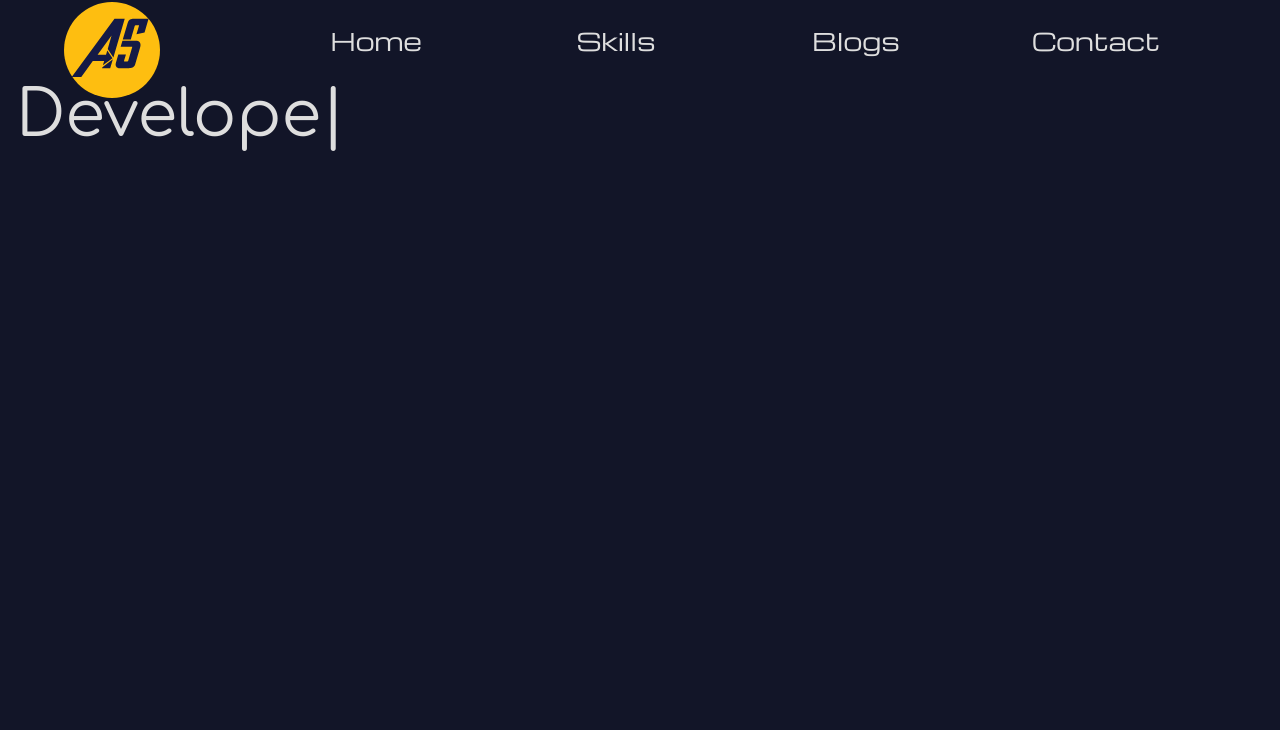
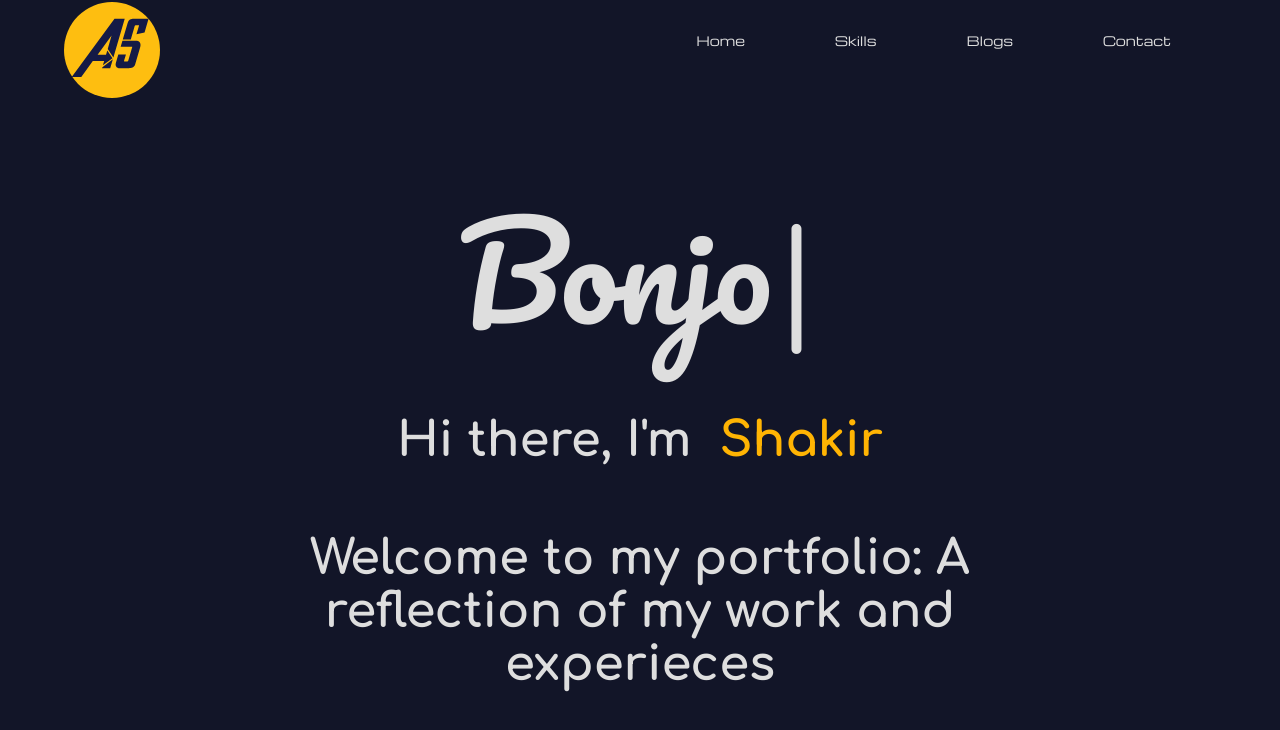
Before and after one commit to Mys7erio/ali.viation, a React (Vite) app: page / in a window 1280 px wide. Shown: the top 730 px of the page. Built offline with nearby package versions, Linux system fonts and the light colour scheme.

Commit message:
Completed Home Page And Made Changes To Navbar

```diff
--- a/src/Home.jsx
+++ /dev/null
@@ -1,18 +0,0 @@
-import TypeWriter from "./TypeWriter"
-import { useState } from "react"
-
-export default function Home() {
-    const roles = [
-        'Designer',
-        'Developer',
-        'Pythonista',
-        'Tech Enthusiast',
-        'CyberSec Enthusiast'
-    ]
-
-    return(
-        <div className="page">
-            <TypeWriter words={roles} />
-        </div>
-    )
-}
--- a/src/Navbar.jsx
+++ /dev/null
@@ -1,47 +0,0 @@
-import './assets/styles/navbar.css'
-import logo from './assets/aliviation.svg'
-import {Link} from 'react-router-dom'
-import { useNavigate } from 'react-router-dom'
-
-
-export default function Navbar() {
-    const h = {color: "white", marginRight: "auto"}
-    return(
-        <nav>
-            {/* <h1 style={h}> Hello world once again</h1> */}
-            <a href="/" className='nav-logo'>
-                <NavLogo height="96" width="96"/>
-            </a>
-            <NavItem name="Home" url="/home/" />
-            <NavItem name="Skills" url="/skills/" />
-            <NavItem name="Blogs" url="/blogs/" />
-            <NavItem name="Contact" url="/contact/" />
-        </nav>
-    )
-}
-
-
-function NavItem({name, url}) {
-    const navigateTo = useNavigate()
-    const handleClick = () => {
-        navigateTo(url)
-    }
-    return(
-        <div className="nav-item" onClick={handleClick}>
-            {/* <a className="nav-link" href={url}>{name}</a> */}
-            <Link className="nav-link" to={url}>{name}</Link>
-        </div>
-    )
-}
-
-
-function NavLogo({height=512, width=512}) {
-    return(
-        <img
-            src={logo}
-            height={height}
-            width={width}
-            alt="website logo"
-        />
-    )
-}
--- a/src/TypeWriter.jsx
+++ /dev/null
@@ -1,19 +0,0 @@
-import './assets/styles/typewriter.css'
-import Typewriter from 'typewriter-effect'
-
-
-export default function TypeWriter({words}) {
-    return(
-        <Typewriter
-            options={{
-                strings: words,
-                loop: true,
-                delay: 200,
-                deleteSpeed: 200,
-                autoStart: true,
-                wrapperClassName: 'typewriter-text',
-                cursorClassName: 'typewriter-cursor'
-            }}
-        />
-    )
-}
--- a/src/assets/styles/navbar.css
+++ b/src/assets/styles/navbar.css
@@ -3,6 +3,7 @@ nav {
     flex-direction: row;
     justify-content: flex-end;
     align-items: center;
+    flex-shrink: 1;
     height: 10vh;
 
     position: sticky;
@@ -20,36 +21,28 @@ nav {
 }
 
 
-.nav-item {
+.nav-link {
     display: flex;
-    flex-direction: column;
     justify-content: center;
     align-items: center;
 
-    height: 100%; /* This makes the div take all available space */
-    width: calc(1.5 * var(--xxxl)); /* Take up 1.5 times the width of xxl */
+    /* color: black;
+    background-color: var(--desiderata); */
+    color: var(--paper-white);
+    font-size: clamp(12px, 1vw, 2vw);
+    text-decoration: none;
 
-    /* background-color: var(--desiderata); */
-    border-bottom-left-radius: var(--l);
-    border-bottom-right-radius: var(--l);
-    margin-left: var(--m);
-    margin-right: var(--m);
-
-    cursor: pointer; /* This makes anything look clickable, haha */
-}
-.nav-item:hover {
-    background-color: var(--desiderata);
-    color: black;
-}
-.nav-item:hover > .nav-link {
-    color:black;
+    height: 100%;
+    padding-left: 2.5vw;
+    padding-right: 2.5vw;
+    margin-left: 1vw;
+    margin-right: 1vw;
+    border-bottom-left-radius: 16px;
+    border-bottom-right-radius: 16px;
 }
 
 
-.nav-link {
-    color: var(--paper-white);
-    font-size: var(--m);
-    text-decoration: none;
-    padding-right: var(--xs);
-    padding-left: var(--xs);
+.nav-link:hover, .active {
+    color: black;
+    background-color: var(--desiderata);
 }
--- a/src/assets/styles/typewriter.css
+++ b/src/assets/styles/typewriter.css
@@ -1,4 +1,13 @@
-.typewriter-text, .typewriter-cursor {
-    font-size: 64px;
+.greetings-typewriter-text {
+    /* font-size: var(--xxxl); */
+    font-family: Pacifico;
+    font-size: clamp(1rem, var(--xxxl), 8rem);
+    padding-top: var(--l);
+    padding-bottom: var(--l);
+}
+
+.greetings-typewriter-cursor {
+    font-size: clamp(1rem, var(--xxxl), 8rem);
+    font-weight: 100;
     font-family: Comfortaa;
 }
--- /dev/null
+++ b/src/pages/Home.jsx
@@ -0,0 +1,43 @@
+import TypeWriter from "./Components/TypeWriter"
+
+
+export default function Home() {
+    const greetings = [
+        'Hello',
+        'Bonjour',
+        'Hola',
+        'Ciao',
+        'नमस्ते',
+    ]
+
+    const homeStyle = {
+        display: 'flex',
+        flexDirection: 'column',
+        justifyContent: 'center',
+        alignItems: 'center',
+        fontFamily: 'Comfortaa',
+        fontSize: 'var(--m)'
+    }
+
+    return(
+        <div className="page" style={homeStyle}>
+
+            <div style={{display: 'block'}}>
+                <TypeWriter
+                    wordList={greetings}
+                    textClass='greetings-typewriter-text'
+                    cursorClass='greetings-typewriter-cursor'
+                />
+            </div>
+
+            <h1 align='center'>
+                Hi there, I'm &nbsp;
+                <span style={{color: "var(--desiderata)"}}>Shakir</span>
+            </h1>
+
+            <h1 style={{width: '60vw'}} align='center'>
+                Welcome to my portfolio: A reflection of my work and experieces
+            </h1>
+        </div>
+    )
+}
--- /dev/null
+++ b/src/pages/Navbar.jsx
@@ -0,0 +1,58 @@
+import { Link, NavLink } from 'react-router-dom'
+
+import '../assets/styles/navbar.css'
+import logo from '../assets/aliviation.svg'
+
+
+
+export default function Navbar({ref}) {
+    return(
+        <nav>
+            {/* Using Link here cuz NavLink adds an active class to the active element */}
+            <Link to="/" className='nav-logo'>
+                <NavLogo height="96" width="96"/>
+            </Link>
+
+            <NavItem name="Home" url="/home/" active={true}/>
+            <NavItem name="Skills" url="/skills/" />
+            <NavItem name="Blogs" url="/blogs/" />
+            <NavItem name="Contact" url="/contact/" />
+        </nav>
+    )
+}
+
+
+// function NavItem({name, url, ref}) {
+//     const navigateTo = useNavigate()
+//     const tabClickHandler = () => navigateTo(url)
+//     console.log(ref)
+
+//     return(
+//         <div className="nav-item" onClick={tabClickHandler}>
+//             <NavLink className="nav-link" to={url}>
+//                 {name}
+//             </NavLink>
+//         </div>
+//     )
+// }
+
+
+function NavItem({name, url, active=false}) {
+    return(
+        <NavLink to={url} className="nav-link">
+            {name}
+        </NavLink>
+    )
+}
+
+
+function NavLogo({height=512, width=512}) {
+    return(
+        <img
+            src={logo}
+            height={height}
+            width={width}
+            alt="website logo"
+        />
+    )
+}
--- /dev/null
+++ b/src/pages/components/TypeWriter.jsx
@@ -0,0 +1,24 @@
+import '../../assets/styles/typewriter.css'
+import Typewriter from 'typewriter-effect'
+
+
+export default function TypeWriter({wordList, textClass, cursorClass}) {
+    const myStyle = {
+        fontSize: 24,
+        fontFamily: "Comfortaa"
+    }
+    return(
+        <Typewriter style={myStyle}
+            options={{
+                strings: wordList,
+                loop: true,
+                delay: 200,
+                deleteSpeed: 200,
+                pauseFor: 1000,
+                autoStart: true,
+                wrapperClassName: textClass,
+                cursorClassName: cursorClass,
+            }}
+        />
+    )
+}
```
Also changed, not shown: src/main.jsx (+5 -5 lines), src/pages/Blogs.jsx (renamed from src/Blogs.jsx), src/pages/Contact.jsx (renamed from src/Contact.jsx), src/pages/Skills.jsx (renamed from src/Skills.jsx).
